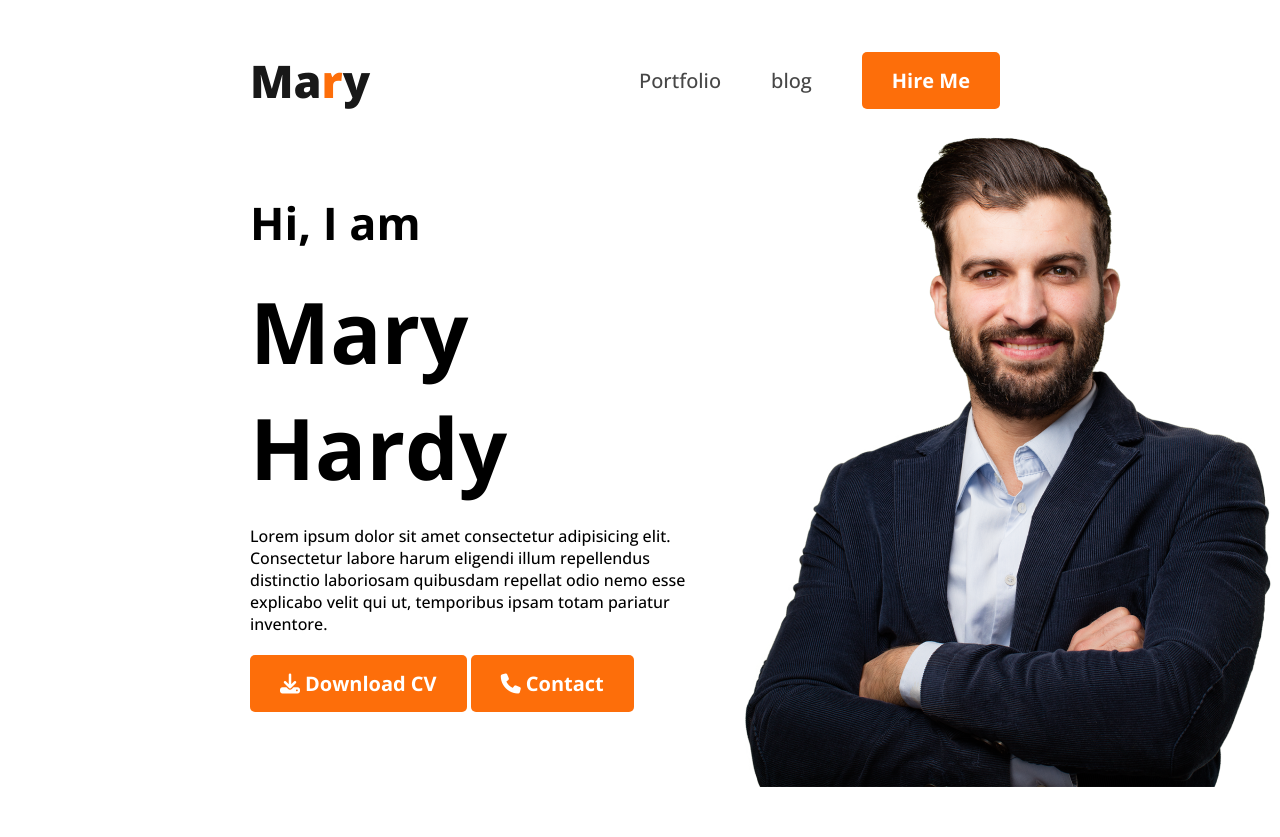
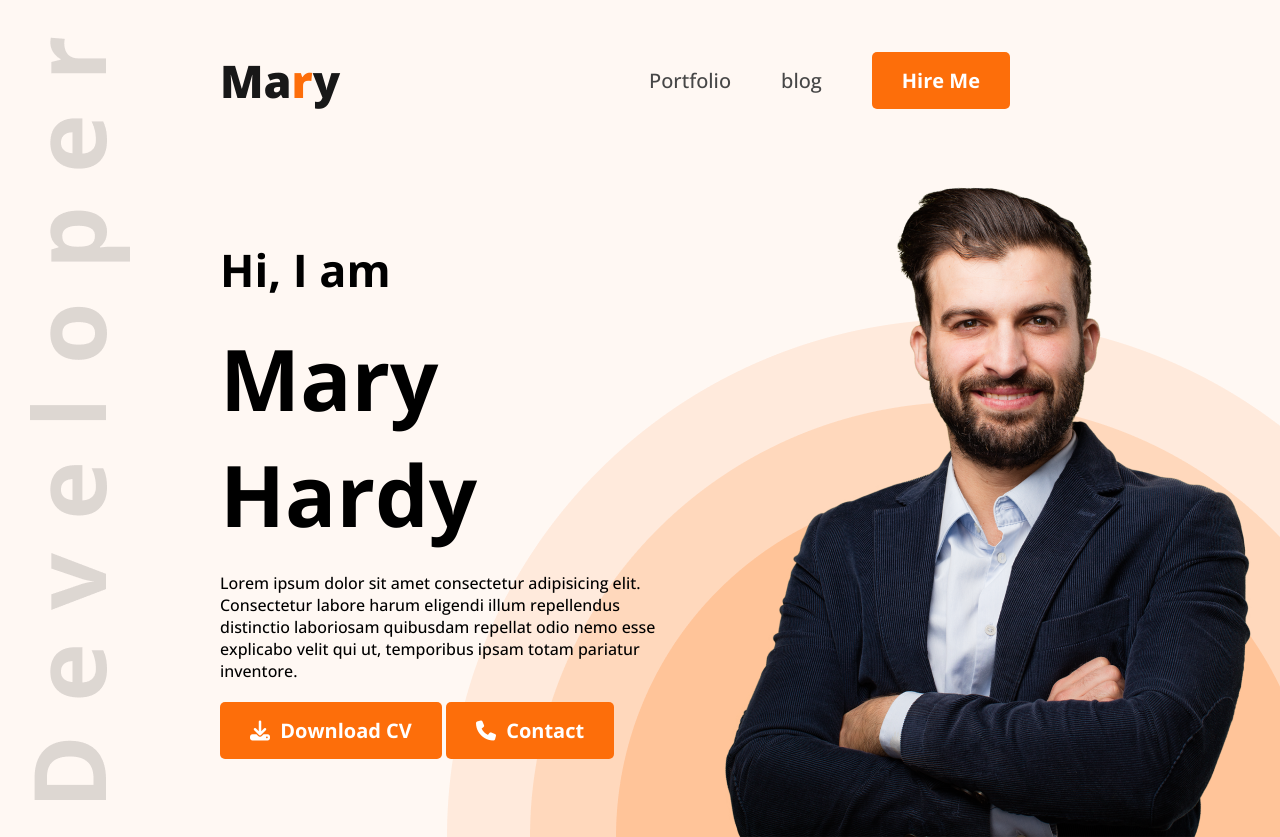
Before and after one commit to Sarajit-mondal/practice-project, a plain HTML site: page developer portfolio/index.html in a window 1280 px wide. Before the commit the page ends 800 px from the top, so only its background shows below. Drawn offline with nearby package versions, Linux system fonts and the light colour scheme.

Commit message:
nav complite

```diff
--- a/developer portfolio/style/style.css
+++ b/developer portfolio/style/style.css
@@ -11,13 +11,17 @@
 }
 /* header section or nav bar */
 .header{
-
+    background: #FFF8F3;
+    background-image: url("../images/header_bg.png"),url("../images/developer.png");
+    background-repeat: no-repeat;
+    background-position:bottom right , 30px;
+    width: 100%;
 }
 nav{
     display: flex;
     align-items: center;
     justify-content: space-between;
-    padding: 50px 230px 0px 250px;
+    padding: 50px 220px 0px 220px;
 }
 
 nav ul{
@@ -58,12 +62,13 @@ nav ul li a{
     display: flex;
     align-items: center;
     justify-content: space-between;
-    padding: 0px 0px 0px 250px;
+    padding: 50px 0px 0px 220px;
 }
 
 .developer-image img{
-    width: 584px;
-    height: 676px;
+    margin-right: 20px;
+    margin-bottom: -5px;
+
 }
 .details-container > p{
     margin-bottom: 20px;
```
Also changed, not shown: developer portfolio/index.html (+3 -2 lines).
